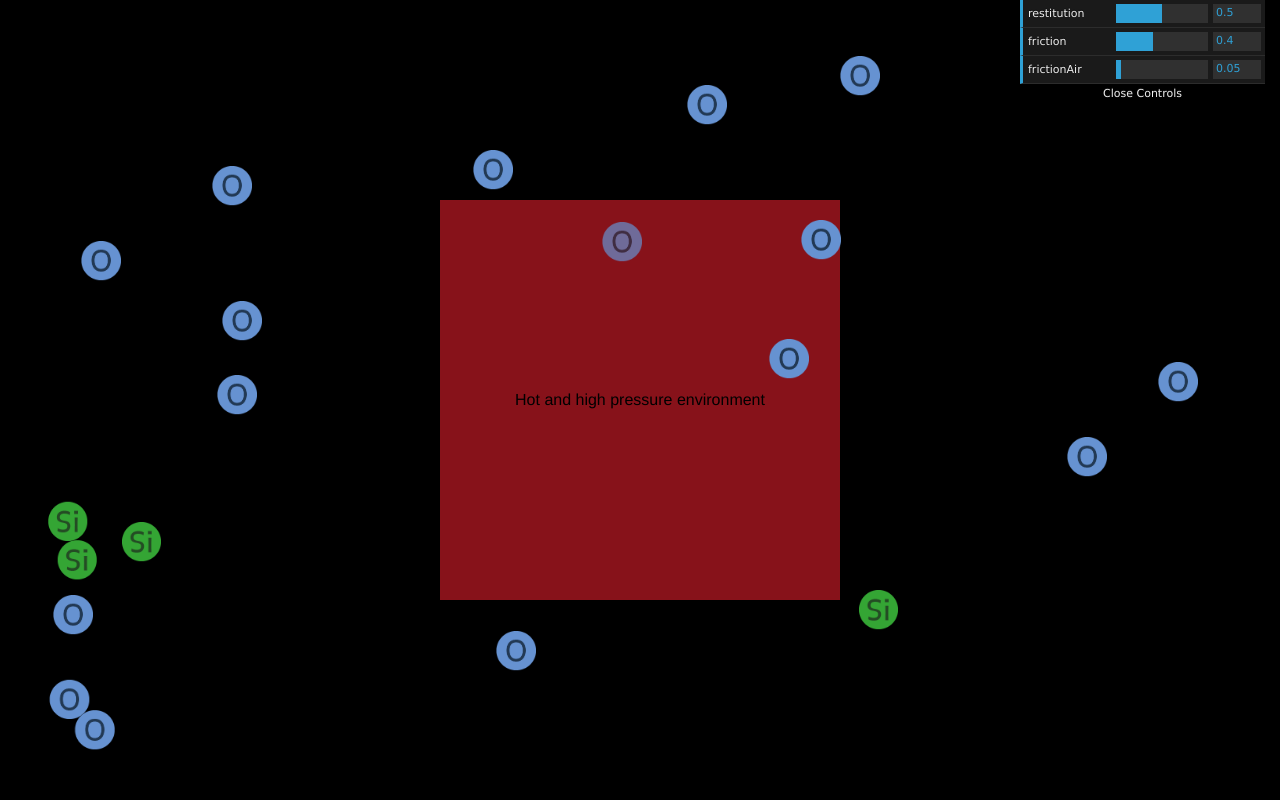
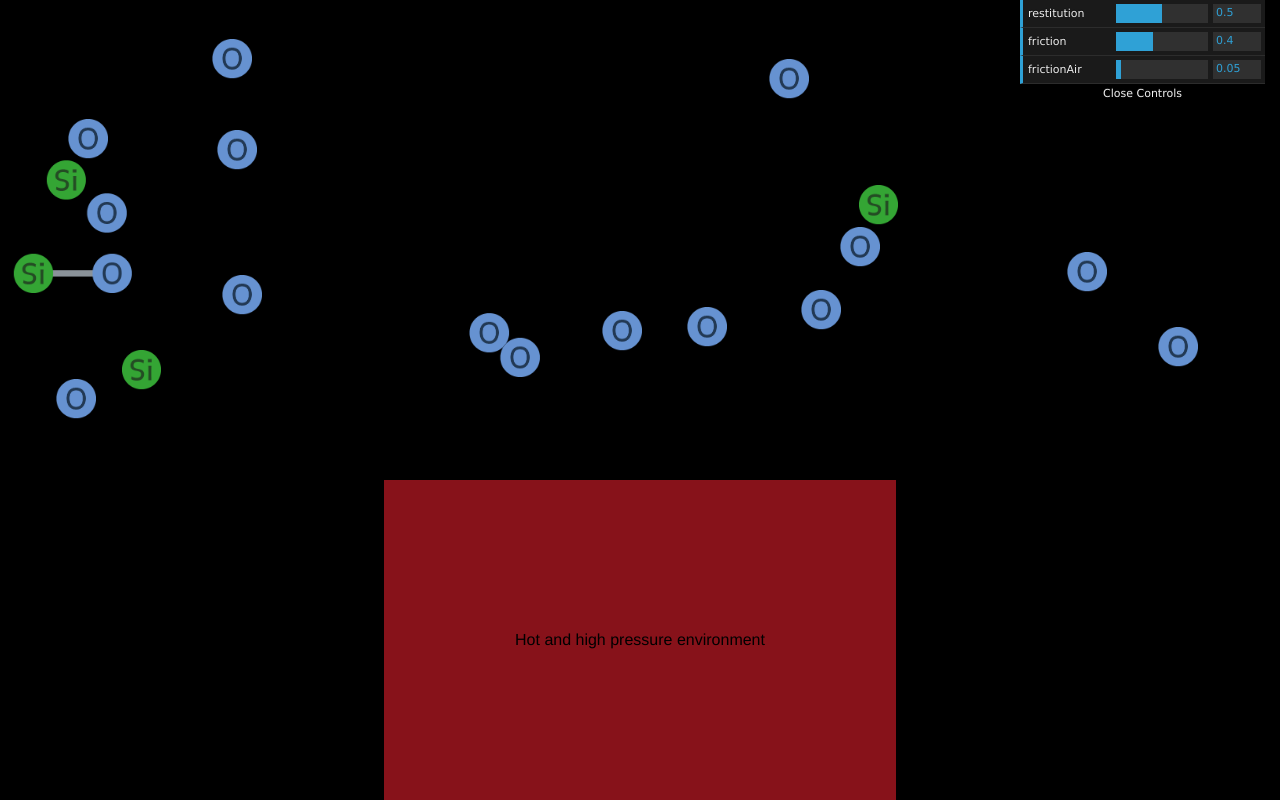
Before and after one commit to amnh-sciviz/pt-sandbox, a website: page make-break/index.html in a window 1280 px wide. Drawn offline with Linux system fonts and the light colour scheme; no server answers.

Commit message:
make or break: add pulse animation, update initial positions

```diff
--- a/make-break/content.json
+++ b/make-break/content.json
@@ -6,10 +6,8 @@
       "text": "Hot and high pressure environment",
       "type": "environment",
       "shape": "rectangle",
-      "width": 400,
-      "height": 400,
-      "rx": 0.5,
-      "ry": 0.5,
+      "rw": 0.4,
+      "rh": 0.4,
       "backgroundColor": "#87121a",
       "textColor": "#ffffff",
       "physicalProperties": {
--- a/make-break/css/app.css
+++ b/make-break/css/app.css
@@ -24,8 +24,8 @@
   text-decoration: none;
   color: black;
 }
-.hot .body-object {
-  opacity: 0.7;
+.hot .animator {
+  animation: pulse 1s infinite;
 }
 
 .environment {
@@ -41,7 +41,8 @@
   background-size: contain;
 }
 .compound,
-.mineral {
+.mineral,
+.hot .body-object.created {
   animation: bounceIn 1s;
 }
 .mineral {
@@ -101,3 +102,17 @@
     transform: scale3d(1, 1, 1);
   }
 }
+
+@keyframes pulse {
+  from, to {
+    -webkit-transform: scale3d(1, 1, 1);
+    transform: scale3d(1, 1, 1);
+    opacity: 1;
+  }
+
+  50% {
+    -webkit-transform: scale3d(1.05, 1.05, 1.05);
+    transform: scale3d(1.05, 1.05, 1.05);
+    opacity: 0.5;
+  }
+}
--- a/make-break/js/app.js
+++ b/make-break/js/app.js
@@ -92,7 +92,7 @@ var MakeBreakApp = (function() {
       app.onCollisionEnd(bodyA, bodyB);
     });
     game.matter.world.on('collisionstart', function (event, bodyA, bodyB) {
-      // console.log('collision start')
+      console.log('collision start')
       app.onCollision(bodyA, bodyB);
     });
   };
@@ -173,6 +173,8 @@ var MakeBreakApp = (function() {
     game = _game;
     game.matter.world.setBounds(0, 0, w, h);
 
+    app.loadListeners();
+
     $domContainer = $canvas.children('div').first();
     if (!$domContainer.length) console.log("Could not find DOM container!");
     bodies = {};
@@ -182,7 +184,19 @@ var MakeBreakApp = (function() {
       var count = obj.count;
       if (count && count > 0) {
         _.times(count, function(i){
-          var body = new Body(_.extend({}, obj, {index: i, game: game, $container: $domContainer}));
+          var x = false;
+          var y = false;
+          var width = false;
+          var height = false;
+          if (obj.type === "environment") {
+            width = w * obj.rw;
+            height = h * obj.rh;
+            x = w * 0.5;
+            y = h - height * 0.5;
+          } else {
+            y = Phaser.Math.Between(h*0.05, h*0.5);
+          }
+          var body = new Body(_.extend({}, obj, {index: i, game: game, $container: $domContainer, x: x, y: y, width: width, height: height}));
           bodies[body.id] = body;
         });
       }
@@ -194,7 +208,7 @@ var MakeBreakApp = (function() {
     game.input.addPointer(opt.inputsAllowed-1);
 
     app.loadGUI();
-    app.loadListeners();
+
   };
 
   MakeBreakApp.prototype.onGUIChange = function(){
--- a/shared/js/body.js
+++ b/shared/js/body.js
@@ -157,7 +157,7 @@ var Body = (function() {
     var id = opt.id + index;
     this.id = id;
     var className = "body-object " + opt.shape + " " + this.bodyType + " " + opt.id;
-    var $el = $('<div id="'+id+'" class="body-object-wrapper"><a href="#" class="'+className+'" aria-label="'+opt.label+'">'+opt.text+'</a></div>');
+    var $el = $('<div id="'+id+'" class="body-object-wrapper"><div class="animator"><a href="#" class="'+className+'" aria-label="'+opt.label+'">'+opt.text+'</a></div></div>');
 
     // set styles
     var styles = {};
```
